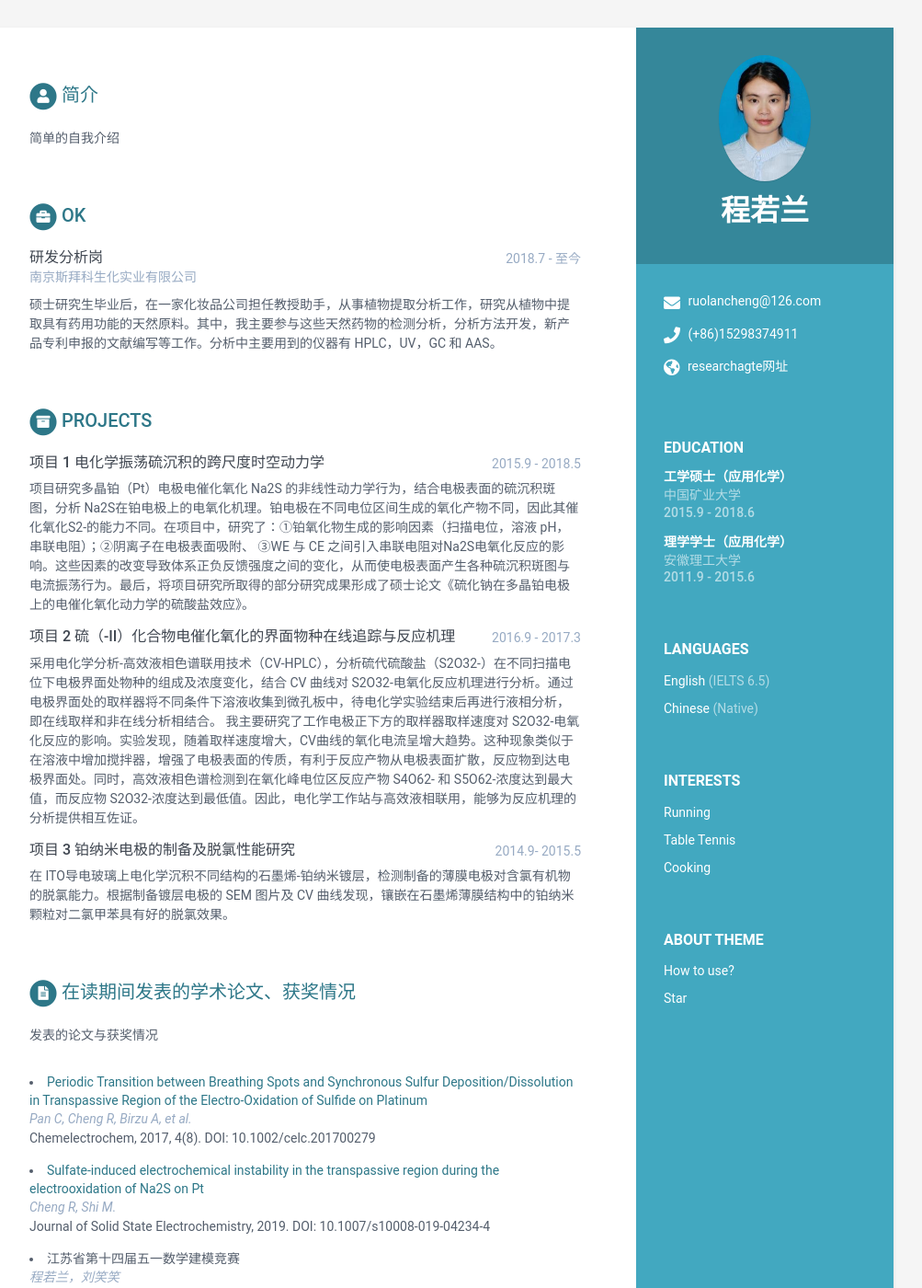
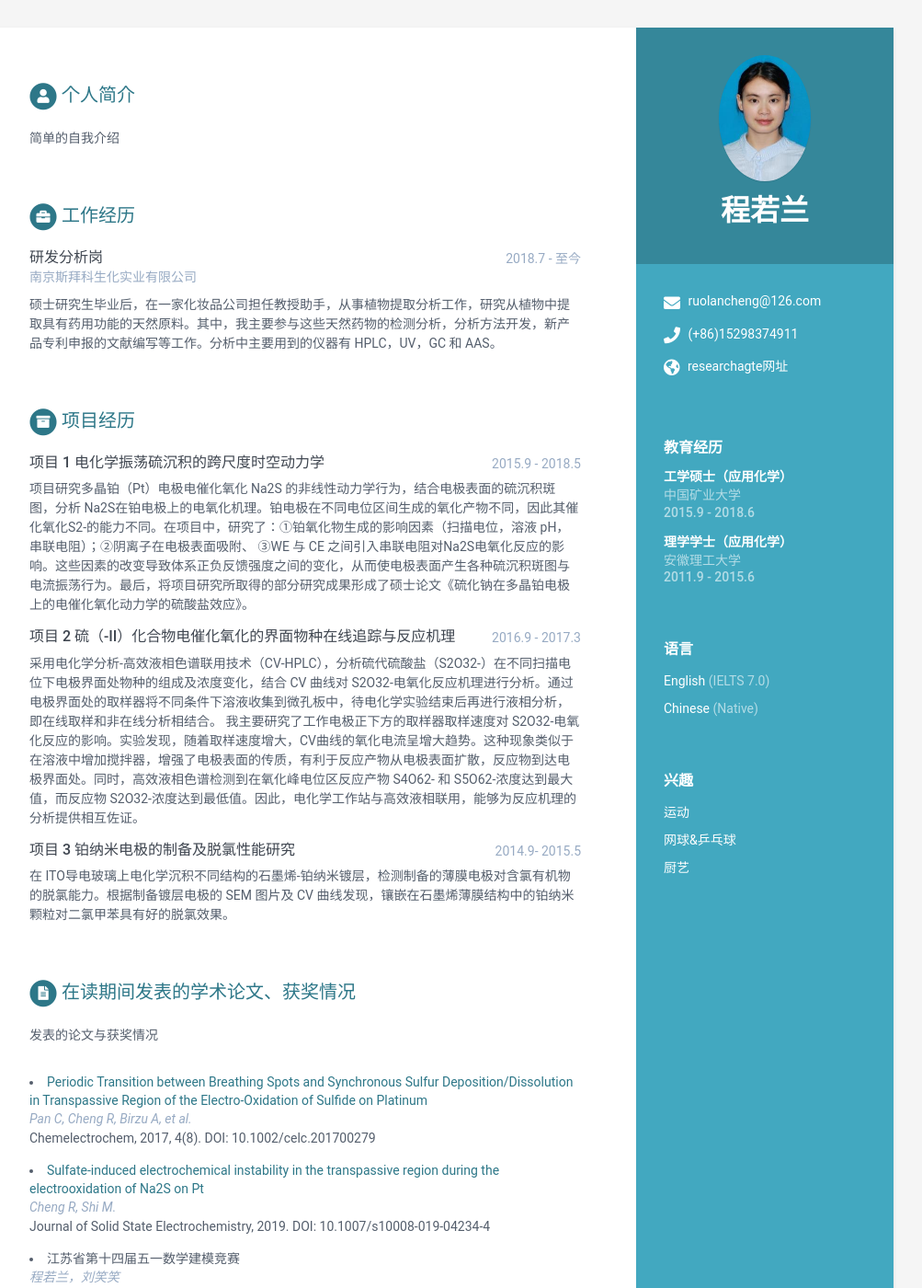
Before and after one commit to holly-cheng/zh-cv, a Jekyll site: the page built from index.html, in a window 1280 px wide and 1400 px high. Shown: the whole window at 92% size, without its empty margins (168-1171 px from the left). Built offline with Jekyll 4.4.1, drawn with Linux system fonts in a browser that asks for light colours.

Commit message:
translate English to Chinese

```diff
--- a/_data/data.yml
+++ b/_data/data.yml
@@ -3,7 +3,7 @@
 #
 
 sidebar:
-    about: True # set to False or comment line if you want to remove the "how to use?" in the sidebar
+    about: False # set to False or comment line if you want to remove the "how to use?" in the sidebar
     education: True # set to False if you want education in main section instead of in sidebar
 
     # Profile information
@@ -27,23 +27,23 @@ sidebar:
 
     languages:
       - idiom: English
-        level: IELTS 6.5
+        level: IELTS 7.0
 
       - idiom: Chinese
         level: Native
 
     interests:
-      - item: Running
+      - item: 运动
         link:
 
-      - item: Table Tennis
+      - item: 网球&乒乓球
         link:
 
-      - item: Cooking
+      - item: 厨艺
         link:
 
 career-profile:
-    title: 简介
+    title: 个人简介
     summary: |
         简单的自我介绍
 education:
--- a/_includes/education.html
+++ b/_includes/education.html
@@ -4,7 +4,7 @@
   <div class="education-container container-block">
 
     <h2 class="container-block-title">
-      Education
+      教育经历
     </h2>
 
     {% for graduation in education %}
--- a/_includes/experiences.html
+++ b/_includes/experiences.html
@@ -6,7 +6,7 @@
       <i class="fas fa-circle fa-stack-2x"></i>
       <i class="fas fa-briefcase fa-stack-1x fa-inverse"></i>
     </span>
-    OK
+    工作经历
   </h2>
 
   {% for experience in experiences %}
--- a/_includes/interests.html
+++ b/_includes/interests.html
@@ -3,7 +3,7 @@
 <div class="interests-container container-block">
 
   <h2 class="container-block-title">
-    Interests
+    兴趣
   </h2>
 
   <ul class="list-unstyled interests-list">
--- a/_includes/language.html
+++ b/_includes/language.html
@@ -3,7 +3,7 @@
 <div class="languages-container container-block">
 
   <h2 class="container-block-title">
-    Languages
+    语言
   </h2>
 
   <ul class="list-unstyled interests-list">
--- a/_includes/projects.html
+++ b/_includes/projects.html
@@ -7,7 +7,7 @@
       <i class="fas fa-circle fa-stack-2x"></i>
       <i class="fas fa-archive fa-stack-1x fa-inverse"></i>
     </span>
-    Projects
+    项目经历
   </h2>
 
   {% if projects.intro %}
```
